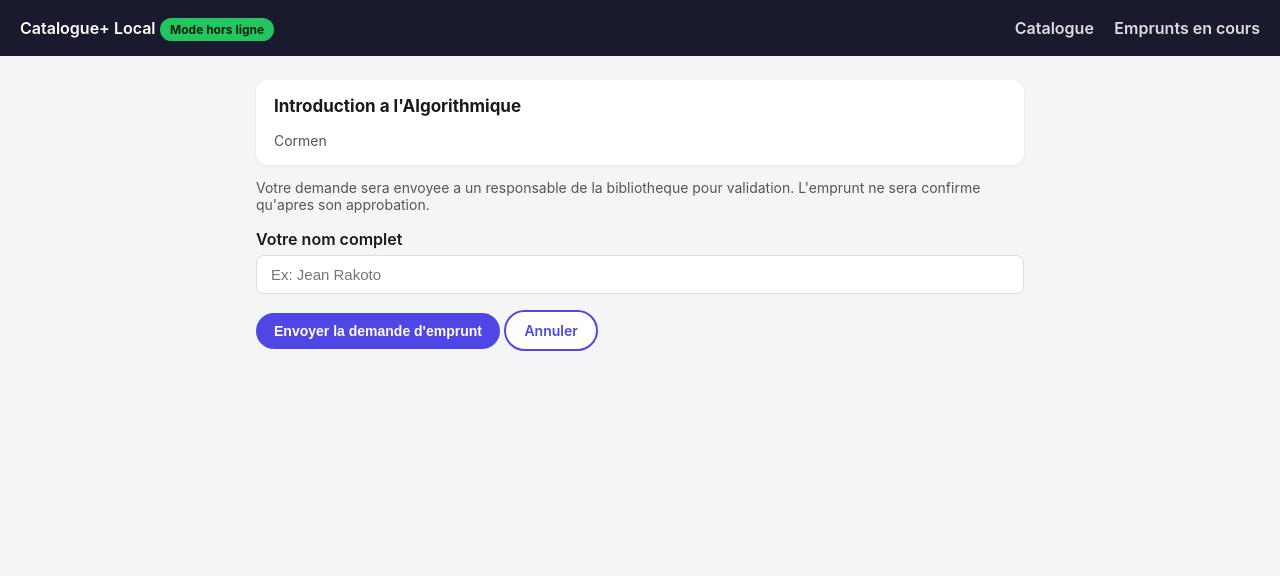
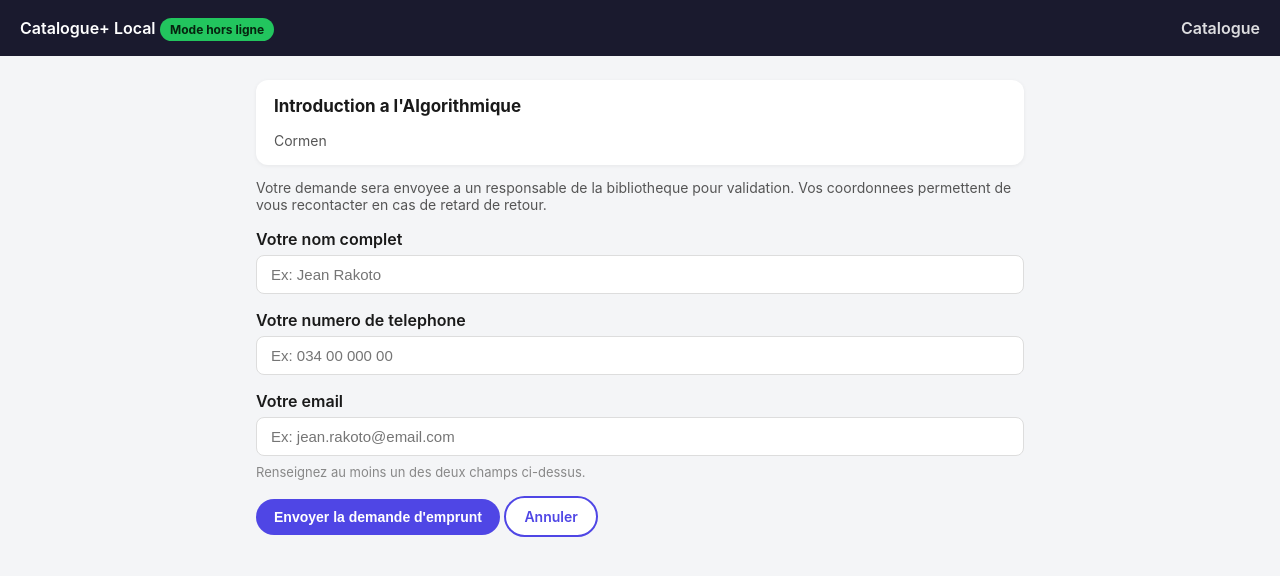
Before and after one commit to rcchancetick-dev/catalogue-plus-local, a Flask app: page /emprunter/1 in a window 1280 px wide. Shown: the top 576 px of the page. Run offline with Flask 3, Linux system fonts and the light colour scheme; data comes from the database, SQL or seed files in the repository.

Commit message:
Migration auto du schema DB, separation espace admin/public pour les emprunts, ajout coordonnees obligatoires (tel/email) a la demande d'emprunt

```diff
--- a/app.py
+++ b/app.py
@@ -38,8 +38,13 @@ def admin_requis(vue):
     return wrapper
 
 
+def _colonnes_existantes(db, table):
+    return {row["name"] for row in db.execute(f"PRAGMA table_info({table})").fetchall()}
+
+
 def init_db():
     db = sqlite3.connect(DB_PATH)
+    db.row_factory = sqlite3.Row
     db.executescript(
         """
         CREATE TABLE IF NOT EXISTS livres (
@@ -72,6 +77,21 @@ def init_db():
         );
         """
     )
+
+    colonnes_emprunts = _colonnes_existantes(db, "emprunts")
+    migrations = {
+        "statut": "ALTER TABLE emprunts ADD COLUMN statut TEXT NOT NULL DEFAULT 'valide'",
+        "date_demande": "ALTER TABLE emprunts ADD COLUMN date_demande TEXT",
+        "telephone": "ALTER TABLE emprunts ADD COLUMN telephone TEXT",
+        "email": "ALTER TABLE emprunts ADD COLUMN email TEXT",
+    }
+    for colonne, sql in migrations.items():
+        if colonne not in colonnes_emprunts:
+            db.execute(sql)
+    if "date_demande" not in colonnes_emprunts:
+        db.execute("UPDATE emprunts SET date_demande = date_emprunt WHERE date_demande IS NULL")
+    db.commit()
+
     cur = db.execute("SELECT COUNT(*) FROM livres")
     if cur.fetchone()[0] == 0:
         db.executemany(
@@ -130,13 +150,19 @@ def emprunter(livre_id):
 
     if request.method == "POST":
         emprunteur = request.form.get("emprunteur", "").strip()
+        telephone = request.form.get("telephone", "").strip()
+        email = request.form.get("email", "").strip()
+
         if not emprunteur:
             flash("Merci d'indiquer votre nom.", "error")
             return render_template("emprunter.html", livre=livre)
+        if not telephone and not email:
+            flash("Merci d'indiquer au moins un numero de telephone ou un email pour vous contacter en cas de retard.", "error")
+            return render_template("emprunter.html", livre=livre)
 
         db.execute(
-            "INSERT INTO emprunts (livre_id, emprunteur, statut, date_demande) VALUES (?, ?, 'en_attente', ?)",
-            (livre_id, emprunteur, datetime.now().isoformat()),
+            "INSERT INTO emprunts (livre_id, emprunteur, telephone, email, statut, date_demande) VALUES (?, ?, ?, ?, 'en_attente', ?)",
+            (livre_id, emprunteur, telephone, email, datetime.now().isoformat()),
         )
         db.commit()
         flash("Demande envoyee ! Elle sera confirmee des qu'un responsable de la bibliotheque l'aura validee.", "success")
@@ -203,7 +229,8 @@ def admin_demandes():
     db = get_db()
     demandes = db.execute(
         """
-        SELECT emprunts.id, livres.titre, livres.auteur, emprunts.emprunteur, emprunts.date_demande
+        SELECT emprunts.id, livres.titre, livres.auteur, emprunts.emprunteur,
+               emprunts.telephone, emprunts.email, emprunts.date_demande
         FROM emprunts
         JOIN livres ON livres.id = emprunts.livre_id
         WHERE emprunts.statut = 'en_attente'
@@ -254,6 +281,33 @@ def refuser_demande(emprunt_id):
     return redirect(url_for("admin_demandes"))
 
 
+@app.route("/admin/emprunts")
+@admin_requis
+def admin_emprunts():
+    db = get_db()
+    en_cours = db.execute(
+        """
+        SELECT emprunts.id, livres.titre, livres.auteur, emprunts.emprunteur,
+               emprunts.telephone, emprunts.email, emprunts.date_emprunt, emprunts.date_retour_prevue
+        FROM emprunts
+        JOIN livres ON livres.id = emprunts.livre_id
+        WHERE emprunts.statut = 'valide' AND emprunts.date_retour_effective IS NULL
+        ORDER BY emprunts.date_retour_prevue
+        """
+    ).fetchall()
+
+    attente = db.execute(
+        """
+        SELECT liste_attente.id, livres.titre, liste_attente.demandeur, liste_attente.date_demande
+        FROM liste_attente
+        JOIN livres ON livres.id = liste_attente.livre_id
+        ORDER BY livres.titre, liste_attente.date_demande
+        """
+    ).fetchall()
+
+    return render_template("admin_emprunts.html", emprunts=en_cours, attente=attente)
+
+
 @app.route("/retourner/<int:emprunt_id>", methods=["POST"])
 @admin_requis
 def retourner(emprunt_id):
@@ -261,7 +315,7 @@ def retourner(emprunt_id):
     emprunt = db.execute("SELECT * FROM emprunts WHERE id = ?", (emprunt_id,)).fetchone()
     if emprunt is None:
         flash("Emprunt introuvable.", "error")
-        return redirect(url_for("emprunts"))
+        return redirect(url_for("admin_emprunts"))
 
     db.execute(
         "UPDATE emprunts SET date_retour_effective = ? WHERE id = ?",
@@ -281,7 +335,7 @@ def retourner(emprunt_id):
         )
     else:
         flash("Livre rendu, merci !", "success")
-    return redirect(url_for("emprunts"))
+    return redirect(url_for("admin_emprunts"))
 
 
 @app.route("/liste-attente/retirer/<int:attente_id>", methods=["POST"])
@@ -291,39 +345,13 @@ def retirer_liste_attente(attente_id):
     db.execute("DELETE FROM liste_attente WHERE id = ?", (attente_id,))
     db.commit()
     flash("Retire de la liste d'attente.", "success")
-    return redirect(url_for("emprunts"))
-
-
-@app.route("/emprunts")
-def emprunts():
-    db = get_db()
-    en_cours = db.execute(
-        """
-        SELECT emprunts.id, livres.titre, livres.auteur, emprunts.emprunteur,
-               emprunts.date_emprunt, emprunts.date_retour_prevue
-        FROM emprunts
-        JOIN livres ON livres.id = emprunts.livre_id
-        WHERE emprunts.statut = 'valide' AND emprunts.date_retour_effective IS NULL
-        ORDER BY emprunts.date_retour_prevue
-        """
-    ).fetchall()
-
-    attente = db.execute(
-        """
-        SELECT liste_attente.id, livres.titre, liste_attente.demandeur, liste_attente.date_demande
-        FROM liste_attente
-        JOIN livres ON livres.id = liste_attente.livre_id
-        ORDER BY livres.titre, liste_attente.date_demande
-        """
-    ).fetchall()
-
-    return render_template("emprunts.html", emprunts=en_cours, attente=attente)
+    return redirect(url_for("admin_emprunts"))
 
 
 def _recuperer_lignes_export(db):
     return db.execute(
         """
-        SELECT livres.titre, livres.auteur, emprunts.emprunteur, emprunts.statut,
+        SELECT livres.titre, livres.auteur, emprunts.emprunteur, emprunts.telephone, emprunts.email, emprunts.statut,
                emprunts.date_demande, emprunts.date_emprunt, emprunts.date_retour_prevue, emprunts.date_retour_effective
         FROM emprunts
         JOIN livres ON livres.id = emprunts.livre_id
@@ -340,11 +368,11 @@ def export_emprunts_csv():
 
     buffer = io.StringIO()
     writer = csv.writer(buffer)
-    writer.writerow(["Titre", "Auteur", "Emprunteur", "Statut", "Date demande", "Date emprunt", "Date retour prevue", "Date retour effective"])
+    writer.writerow(["Titre", "Auteur", "Emprunteur", "Telephone", "Email", "Statut", "Date demande", "Date emprunt", "Date retour prevue", "Date retour effective"])
     for l in lignes:
         writer.writerow([
-            l["titre"], l["auteur"], l["emprunteur"], l["statut"],
-            l["date_demande"][:16].replace("T", " "),
+            l["titre"], l["auteur"], l["emprunteur"], l["telephone"] or "", l["email"] or "", l["statut"],
+            l["date_demande"][:16].replace("T", " ") if l["date_demande"] else "",
             l["date_emprunt"][:16].replace("T", " ") if l["date_emprunt"] else "",
             l["date_retour_prevue"][:10] if l["date_retour_prevue"] else "",
             l["date_retour_effective"][:16].replace("T", " ") if l["date_retour_effective"] else "",
@@ -371,7 +399,7 @@ def export_emprunts_xlsx():
     ws = wb.active
     ws.title = "Emprunts"
 
-    entetes = ["Titre", "Auteur", "Emprunteur", "Statut", "Date demande", "Date emprunt", "Date retour prevue", "Date retour effective"]
+    entetes = ["Titre", "Auteur", "Emprunteur", "Telephone", "Email", "Statut", "Date demande", "Date emprunt", "Date retour prevue", "Date retour effective"]
     ws.append(entetes)
     for col_idx in range(1, len(entetes) + 1):
         cell = ws.cell(row=1, column=col_idx)
@@ -382,14 +410,15 @@ def export_emprunts_xlsx():
     statut_labels = {"en_attente": "En attente", "valide": "Valide", "refuse": "Refuse"}
     for l in lignes:
         ws.append([
-            l["titre"], l["auteur"], l["emprunteur"], statut_labels.get(l["statut"], l["statut"]),
+            l["titre"], l["auteur"], l["emprunteur"], l["telephone"] or "", l["email"] or "",
+            statut_labels.get(l["statut"], l["statut"]),
             l["date_demande"][:16].replace("T", " ") if l["date_demande"] else "",
             l["date_emprunt"][:16].replace("T", " ") if l["date_emprunt"] else "",
             l["date_retour_prevue"][:10] if l["date_retour_prevue"] else "",
             l["date_retour_effective"][:16].replace("T", " ") if l["date_retour_effective"] else "",
         ])
 
-    largeurs = [32, 20, 20, 12, 18, 18, 18, 20]
+    largeurs = [32, 20, 20, 16, 24, 12, 18, 18, 18, 20]
     for i, largeur in enumerate(largeurs, start=1):
         ws.column_dimensions[get_column_letter(i)].width = largeur
 
--- a/templates/admin_demandes.html
+++ b/templates/admin_demandes.html
@@ -3,7 +3,10 @@
 {% block content %}
 <div class="section-header">
   <h2>Demandes en attente de validation</h2>
-  <a class="btn secondary" href="{{ url_for('admin_logout') }}">Se deconnecter</a>
+  <div class="inline-form">
+    <a class="btn secondary" href="{{ url_for('admin_emprunts') }}">Emprunts en cours</a>
+    <a class="btn secondary" href="{{ url_for('admin_logout') }}">Se deconnecter</a>
+  </div>
 </div>
 
 {% if demandes|length == 0 %}
@@ -15,6 +18,7 @@
   <div>
     <h3>{{ d.titre }}</h3>
     <p>{{ d.auteur }} — demande par <strong>{{ d.emprunteur }}</strong></p>
+    <p>{% if d.telephone %}Tel: {{ d.telephone }}{% endif %} {% if d.email %} · {{ d.email }}{% endif %}</p>
     <span class="tag">Demande le {{ d.date_demande[:16].replace("T", " a ") }}</span>
   </div>
   <div class="inline-form">
--- a/templates/base.html
+++ b/templates/base.html
@@ -113,7 +113,7 @@
     font-size: 15px;
   }
   label { font-weight: 600; display: block; margin-bottom: 6px; }
-  input[type=text] {
+  input[type=text], input[type=password] {
     width: 100%;
     padding: 10px 14px;
     border-radius: 8px;
@@ -156,7 +156,6 @@
   <div><a href="{{ url_for('index') }}">Catalogue+ Local</a> <span class="badge">Mode hors ligne</span></div>
   <nav>
     <a href="{{ url_for('index') }}">Catalogue</a>
-    <a href="{{ url_for('emprunts') }}">Emprunts en cours</a>
   </nav>
 </header>
 <main>
--- a/templates/emprunter.html
+++ b/templates/emprunter.html
@@ -8,12 +8,23 @@
 
 <p style="color:#555; font-size: 14px; margin-bottom: 16px;">
   Votre demande sera envoyee a un responsable de la bibliotheque pour validation.
-  L'emprunt ne sera confirme qu'apres son approbation.
+  Vos coordonnees permettent de vous recontacter en cas de retard de retour.
 </p>
 
 <form method="post">
   <label for="emprunteur">Votre nom complet</label>
   <input type="text" id="emprunteur" name="emprunteur" placeholder="Ex: Jean Rakoto" required>
+
+  <label for="telephone">Votre numero de telephone</label>
+  <input type="text" id="telephone" name="telephone" placeholder="Ex: 034 00 000 00">
+
+  <label for="email">Votre email</label>
+  <input type="text" id="email" name="email" placeholder="Ex: jean.rakoto@email.com">
+
+  <p style="color:#888; font-size: 13px; margin-top: -8px; margin-bottom: 16px;">
+    Renseignez au moins un des deux champs ci-dessus.
+  </p>
+
   <button class="btn" type="submit">Envoyer la demande d'emprunt</button>
   <a class="btn secondary" href="{{ url_for('index') }}">Annuler</a>
 </form>
```
Also changed, not shown: templates/admin_emprunts.html (added, +49 -0 lines).
